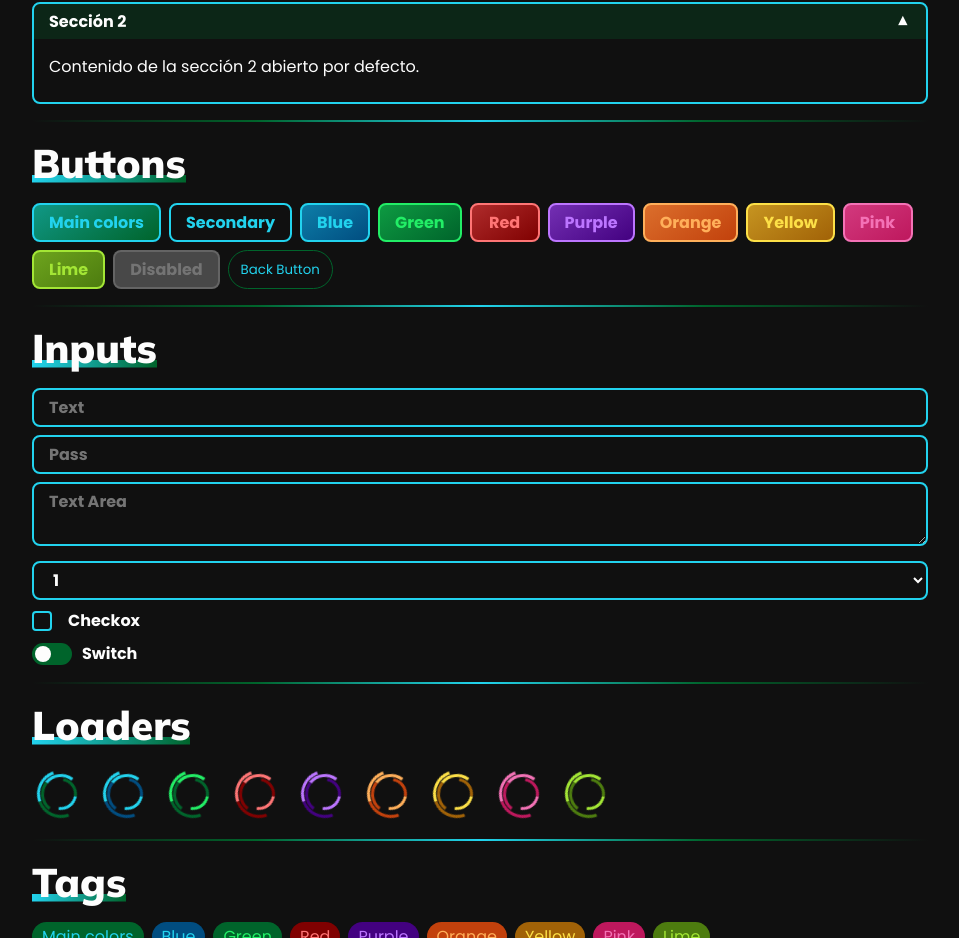
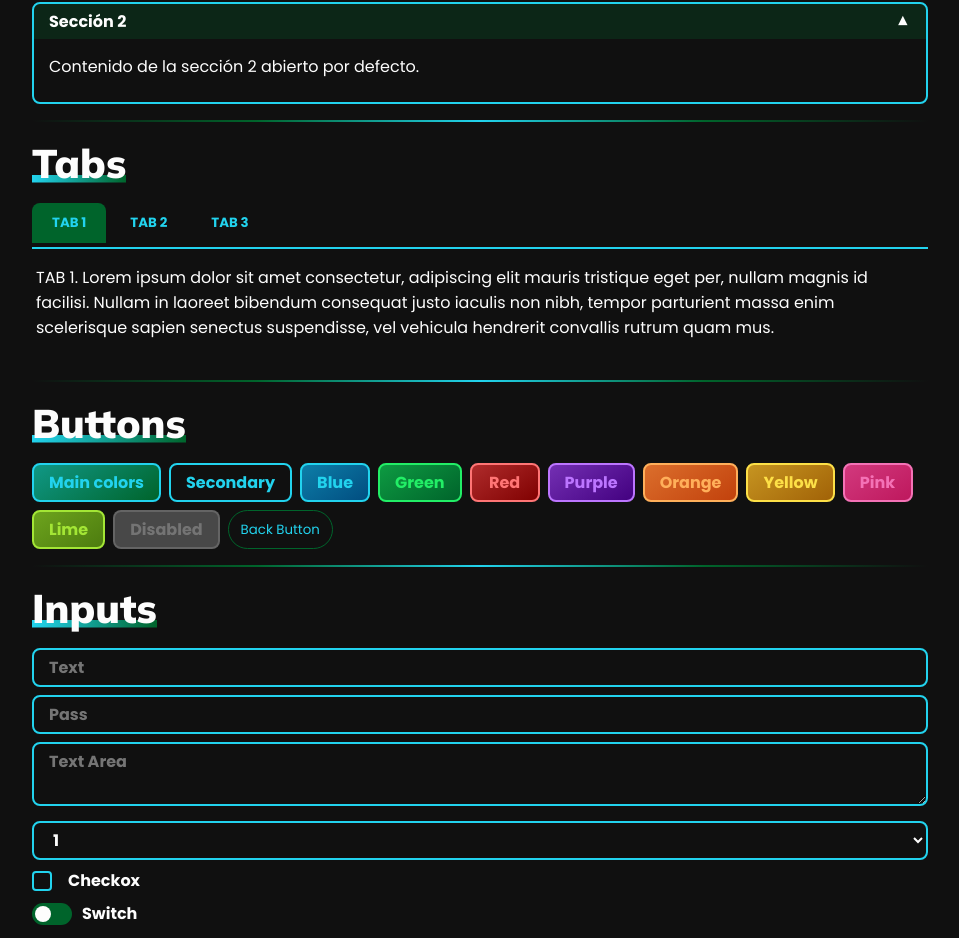
Before and after one commit to irenealcaine/template-navbar, a React (Vite) app: page / in a window 1280 px wide. Shown: the part 1212-2150 px from the top of the page, without its empty margins (160-1119 px from the left). Built offline with nearby package versions, Linux system fonts and the light colour scheme.

Commit message:
add tabs

```diff
--- /dev/null
+++ b/src/Components/Tabs/Tabs.css
@@ -0,0 +1,56 @@
+@import "../../Variables.css";
+
+.tabs {
+  width: fit-content;
+  max-width: 100%;
+
+  .tabs__nav {
+    display: flex;
+    gap: 4px;
+    border-bottom: 2px solid var(--dark-main);
+    padding-bottom: 4px;
+  }
+
+  .tabs__tab {
+    padding: 8px 18px;
+    border: 2px solid transparent;
+    border-radius: var(--border-radius-small) var(--border-radius-small) 0 0;
+    background: transparent;
+    color: var(--dark-main);
+    font-weight: 700;
+    cursor: pointer;
+    transition: var(--transition);
+
+    &:hover {
+      background: var(--main-transparent);
+    }
+
+    &.active {
+      background: var(--main);
+      color: var(--dark-main);
+    }
+  }
+
+  .tabs__panel {
+    padding: 16px 4px;
+  }
+
+  &.dark {
+    .tabs__nav {
+      border-bottom: 2px solid var(--main);
+    }
+
+    .tabs__tab {
+      color: var(--main);
+
+      &:hover {
+        background: var(--dark-main-transparent);
+      }
+
+      &.active {
+        background: var(--dark-main);
+        color: var(--main);
+      }
+    }
+  }
+}
--- /dev/null
+++ b/src/Components/Tabs/Tabs.jsx
@@ -0,0 +1,39 @@
+import { useContext, useState } from "react";
+import "./Tabs.css";
+import { DarkModeContext } from "../../Context/darkModeContext";
+
+const Tabs = ({ tabs, defaultActive = 0, active, onChange }) => {
+  const { darkMode } = useContext(DarkModeContext);
+  const [internalActive, setInternalActive] = useState(defaultActive);
+  const isControlled = active !== undefined;
+  const current = isControlled ? active : internalActive;
+
+  const handleChange = (index) => {
+    if (!isControlled) setInternalActive(index);
+    onChange?.(index);
+  };
+
+  return (
+    <div className={`tabs ${darkMode ? "dark" : ""}`}>
+      <div className="tabs__nav" role="tablist">
+        {tabs.map((tab, index) => (
+          <button
+            key={index}
+            type="button"
+            role="tab"
+            aria-selected={current === index}
+            className={`tabs__tab ${current === index ? "active" : ""}`}
+            onClick={() => handleChange(index)}
+          >
+            {tab.label}
+          </button>
+        ))}
+      </div>
+      <div className="tabs__panel" role="tabpanel">
+        {tabs[current]?.content}
+      </div>
+    </div>
+  );
+};
+
+export default Tabs;
--- a/src/Pages/Home/Home.jsx
+++ b/src/Pages/Home/Home.jsx
@@ -7,6 +7,7 @@ import Loader from "../../Components/Loader/Loader";
 import RadialProgress from "../../Components/RadialProgress/RadialProgress";
 import ProgressBar from "../../Components/ProgressBar/ProgressBar";
 import Tag from "../../Components/Tag/Tag";
+import Tabs from "../../Components/Tabs/Tabs";
 import { posts } from "../../Data/BlogPosts";
 import { products } from "../../Data/Products";
 import { FaCartShopping } from "react-icons/fa6";
@@ -105,6 +106,27 @@ const Home = () => {
       <Accordion title="Sección 2" defaultOpen>
         <p>Contenido de la sección 2 abierto por defecto.</p>
       </Accordion>
+
+      <Hr />
+
+      <Title type="h2">Tabs</Title>
+
+      <Tabs
+        tabs={[
+          {
+            label: "TAB 1",
+            content: <p>TAB 1. Lorem ipsum dolor sit amet consectetur, adipiscing elit mauris tristique eget per, nullam magnis id facilisi. Nullam in laoreet bibendum consequat justo iaculis non nibh, tempor parturient massa enim scelerisque sapien senectus suspendisse, vel vehicula hendrerit convallis rutrum quam mus.</p>,
+          },
+          {
+            label: "TAB 2",
+            content: <p>TAB 2. Lorem ipsum dolor sit amet consectetur, adipiscing elit mauris tristique eget per, nullam magnis id facilisi. Nullam in laoreet bibendum consequat justo iaculis non nibh, tempor parturient massa enim scelerisque sapien senectus suspendisse, vel vehicula hendrerit convallis rutrum quam mus.</p>,
+          },
+          {
+            label: "TAB 3",
+            content: <p>TAB 3. Lorem ipsum dolor sit amet consectetur, adipiscing elit mauris tristique eget per, nullam magnis id facilisi. Nullam in laoreet bibendum consequat justo iaculis non nibh, tempor parturient massa enim scelerisque sapien senectus suspendisse, vel vehicula hendrerit convallis rutrum quam mus.</p>,
+          },
+        ]}
+      />
 
       <Hr />
 
```
